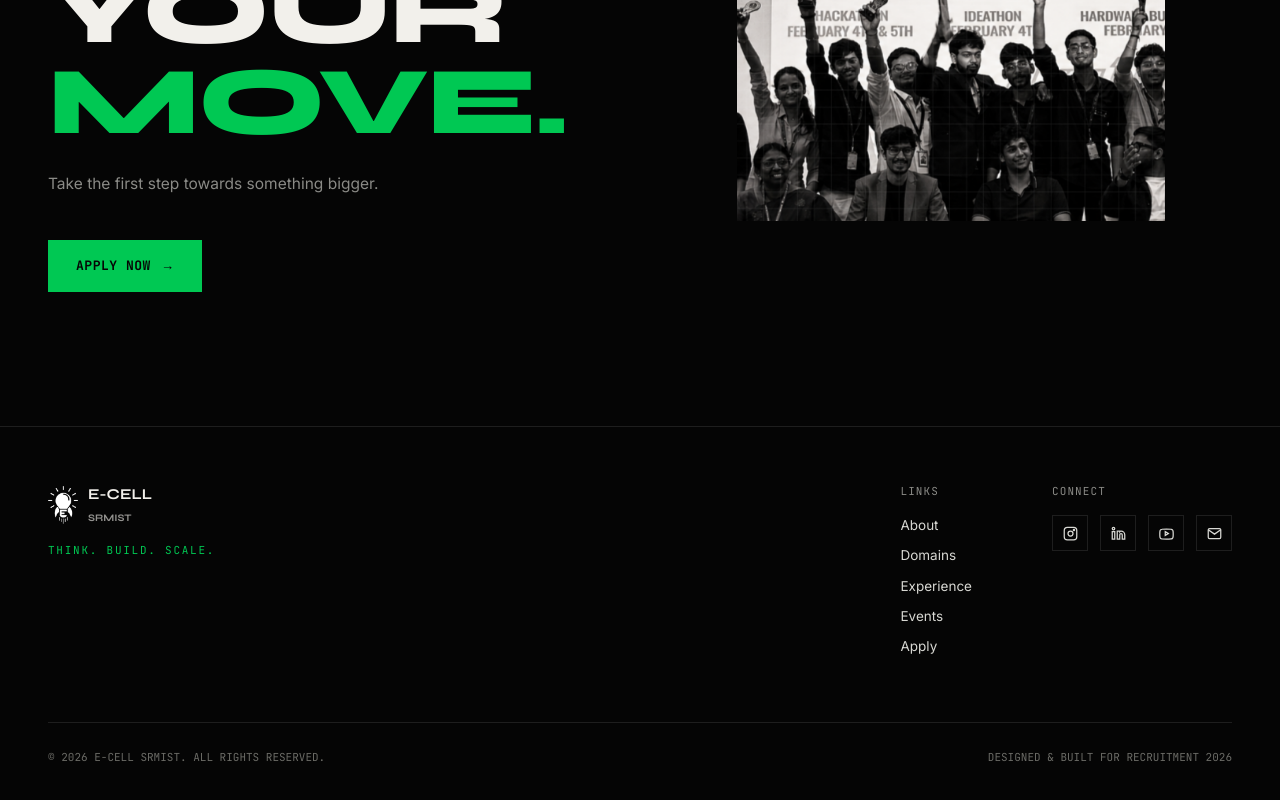
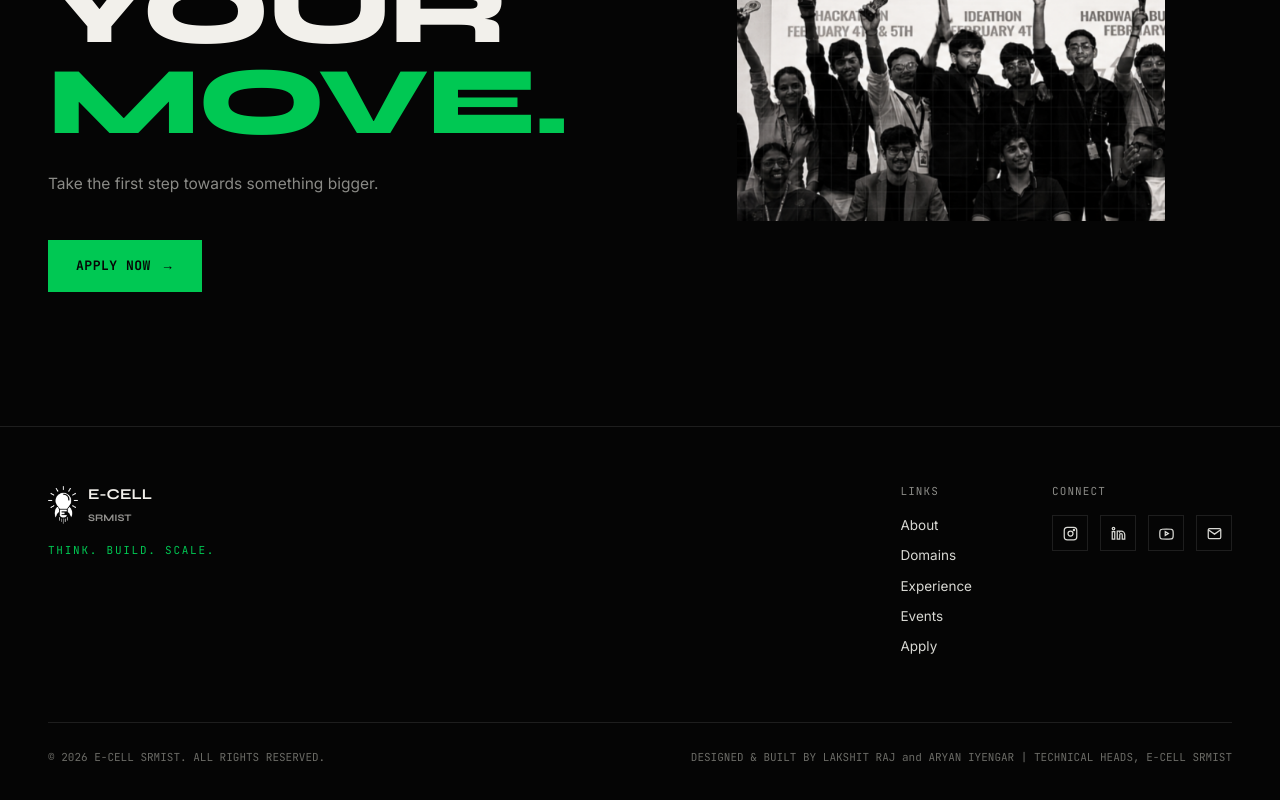
Before and after one commit to E-CELL-SRM/recruitment2026, a Next.js app: page / in a window 1280 px wide. Shown: the part 6226-7026 px from the top of the page. Built offline with nearby package versions, Linux system fonts and the light colour scheme.

Commit message:
Update footer text with designer credits

```diff
--- a/src/components/layout/Footer.tsx
+++ b/src/components/layout/Footer.tsx
@@ -64,7 +64,7 @@ export default function Footer() {
         </div>
         <div className={styles.bottom}>
           <span>© 2026 E-CELL SRMIST. ALL RIGHTS RESERVED.</span>
-          <span>DESIGNED &amp; BUILT FOR RECRUITMENT 2026</span>
+          <span>DESIGNED &amp; BUILT BY LAKSHIT RAJ and ARYAN IYENGAR | TECHNICAL HEADS, E-CELL SRMIST </span>
         </div>
       </div>
     </footer>
```
